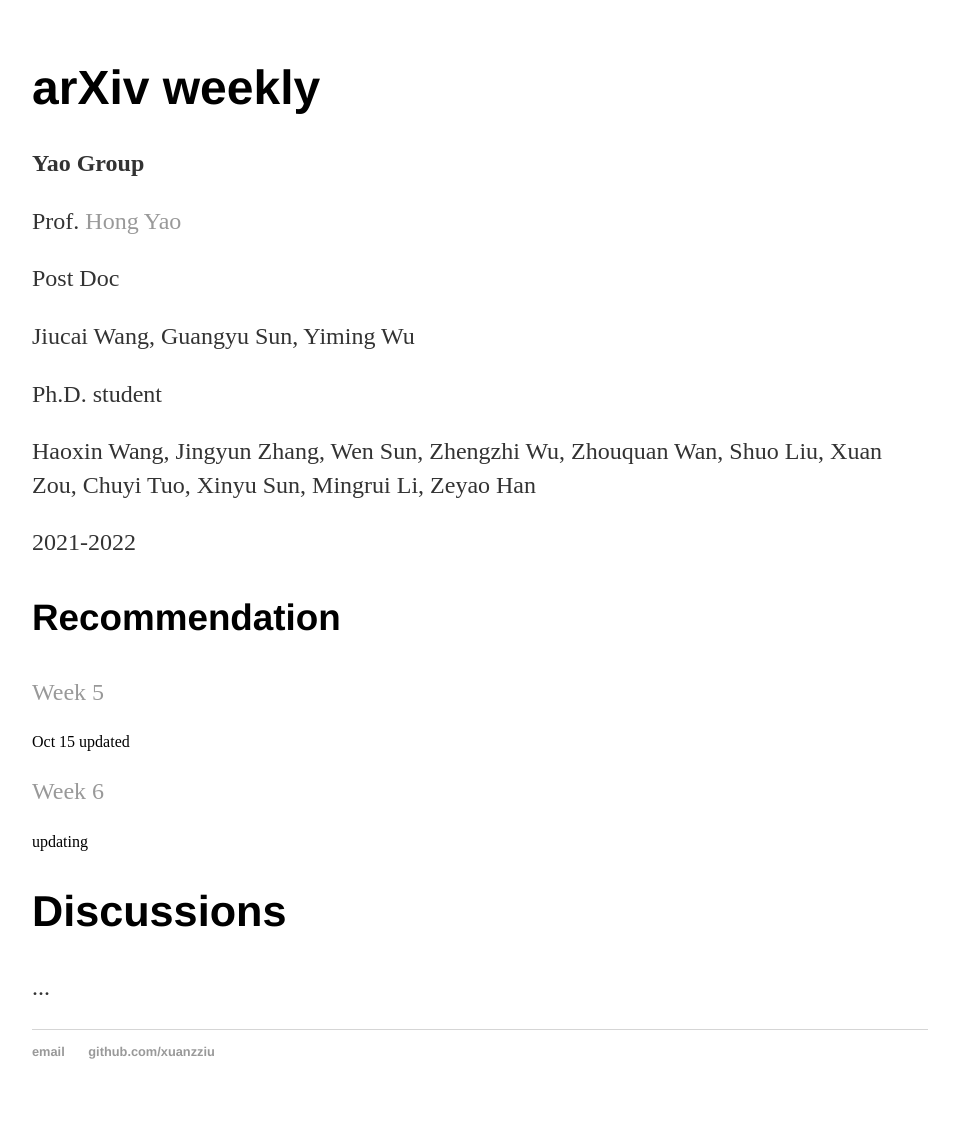
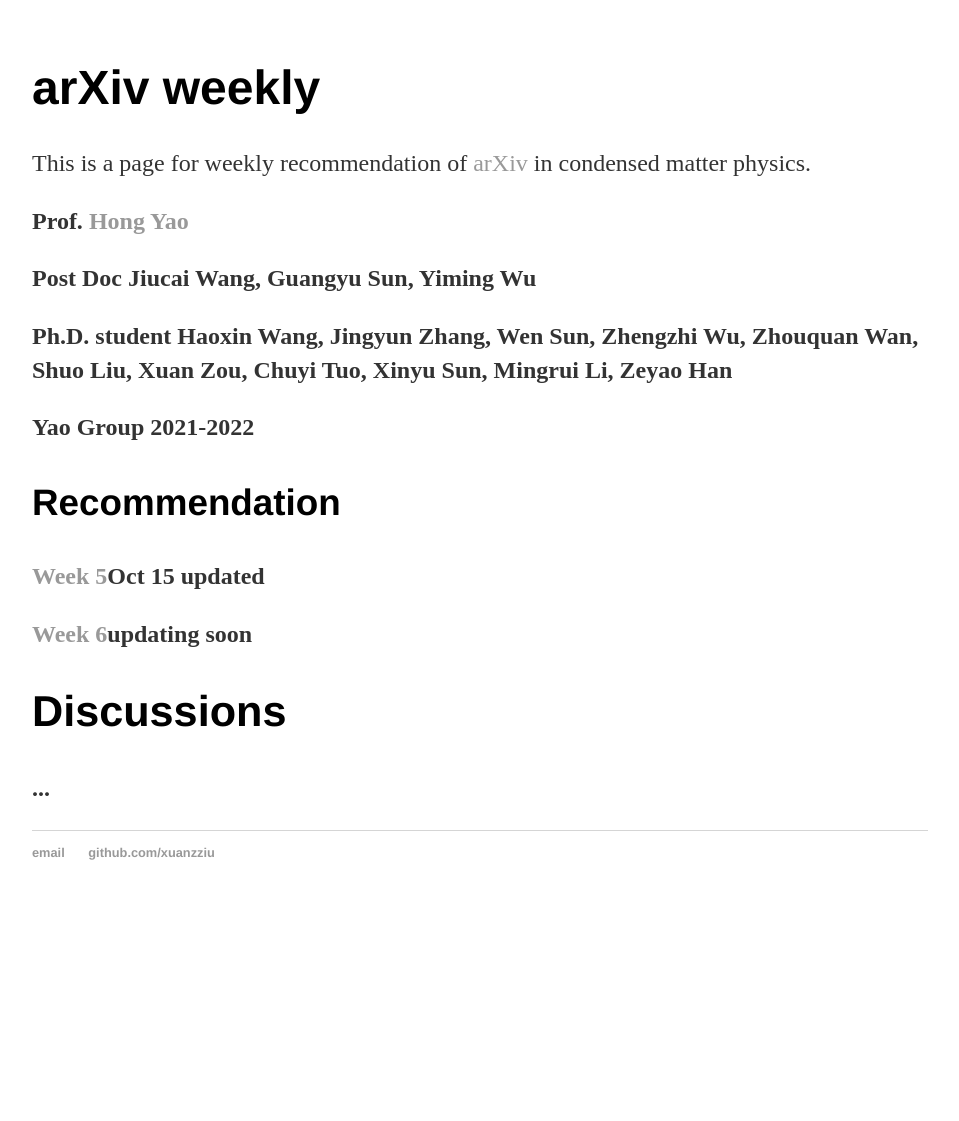
Before and after one commit to xuanzziu/xuanzziu.github.io, a Jekyll site: the page built from arXiv/index.html, in a window 1280 px wide. Shown: the whole page, without its empty margins (160-1119 px from the left). Built offline with Jekyll 4.4.1, drawn with Linux system fonts in a browser that asks for light colours; after the commit the page ends 922 px from its top, so only the background shows below that.

Commit message:
Update index.html

```diff
--- a/arXiv/index.html
+++ b/arXiv/index.html
@@ -5,19 +5,16 @@
 		<div class="blurb">
 			<!-- <p><a href="/arXiv/cn.html">中文版</a></p> -->
 			<h1>arXiv weekly</h1>
-			<p></p>
-			<p><b>Yao Group</b></p>
-			<p> Prof. <a href="https://www.ias.tsinghua.edu.cn/info/1016/1215.htm">Hong Yao</a></p>
-			<p> Post Doc </p>
-			<p> Jiucai Wang, Guangyu Sun, Yiming Wu</p>
-			<p> Ph.D. student </p>
-			<p> Haoxin Wang, Jingyun Zhang, Wen Sun, Zhengzhi Wu, Zhouquan Wan, Shuo Liu, Xuan Zou, Chuyi Tuo, Xinyu Sun, Mingrui Li, Zeyao Han </p>
+			<p> This is a page for weekly recommendation of <a href="https://arxiv.org/">arXiv</a> in condensed matter physics.</p>
+			<p> <b>Prof.<b> <a href="https://www.ias.tsinghua.edu.cn/info/1016/1215.htm">Hong Yao</a></p>
+			<p> <b>Post Doc</b> Jiucai Wang, Guangyu Sun, Yiming Wu</p>
+			<p> <b>Ph.D. student</b> Haoxin Wang, Jingyun Zhang, Wen Sun, Zhengzhi Wu, Zhouquan Wan, Shuo Liu, Xuan Zou, Chuyi Tuo, Xinyu Sun, Mingrui Li, Zeyao Han </p>
 
-			<p>2021-2022</p>
+			<p>Yao Group 2021-2022</p>
 
 			<h3>Recommendation</h3>
-			<p><a href="/arXiv/week5">Week 5</a></p>Oct 15 updated
-			<p><a href="/arXiv/week6">Week 6</a></p>updating
+			<p><a href="/arXiv/week5">Week 5</a>Oct 15 updated </p>
+			<p><a href="/arXiv/week6">Week 6</a>updating soon</p>
 			<h2>Discussions</h2>
 			<p>...</p>
 		</div>
```
